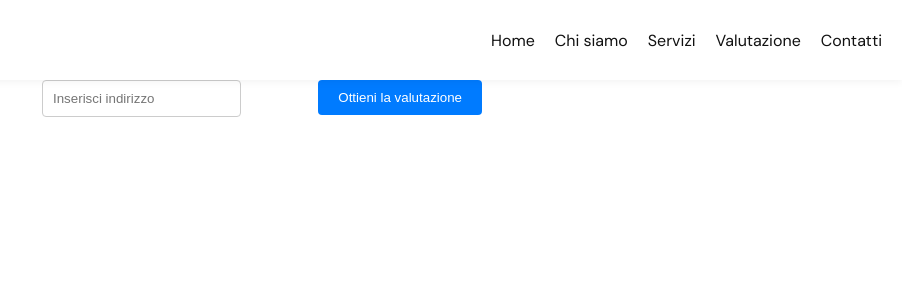
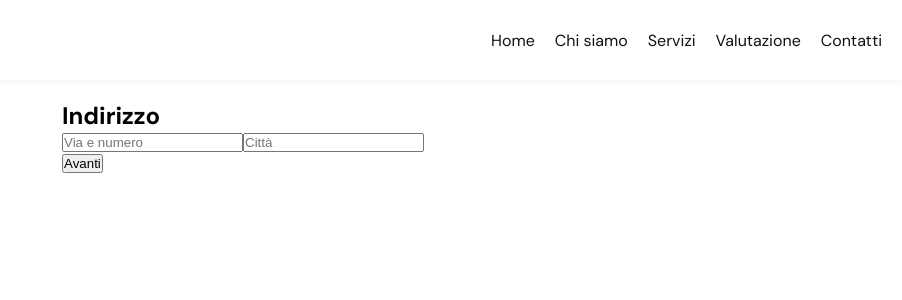
Before and after one commit to jacopoParlacino/KeyAbita, a React (Vite) app in the folder frontend/keyabita/: page /valutazione in a window 1280 px wide. Shown: the top 300 px of the page, without its empty margins (378-1280 px from the left). Built offline with nearby package versions, Linux system fonts and the light colour scheme.

Commit message:
Added a simplified form for testing API. The fetch with POST method goes to http://localhost:8080/api/valutazione

```diff
--- a/frontend/keyabita/src/components/MultiStepForm/MultiStepForm.tsx
+++ b/frontend/keyabita/src/components/MultiStepForm/MultiStepForm.tsx
@@ -1,27 +1,139 @@
 import { useState } from "react";
-import type { FormEvent } from "react";
-import styles from "./MultiStepForm.module.scss";
 
 export default function MultiStepForm() {
-  const [address, setAddress] = useState<string>("");
+  const [step, setStep] = useState(1);
 
-  const handleSubmit = (e: FormEvent<HTMLFormElement>) => {
-    e.preventDefault();
-    // Handle form submission logic here
-    console.log("Form submitted with address:", address);
+  const [formData, setFormData] = useState({
+    address: "",
+    city: "",
+    mq: "",
+    rooms: "",
+    condition: "",
+    floor: "",
+    year: "",
+  });
+
+  const handleChange = (e: React.ChangeEvent<HTMLInputElement | HTMLSelectElement>) => {
+    setFormData({ ...formData, [e.target.name]: e.target.value });
+  };
+
+  const nextStep = () => setStep((s) => s + 1);
+  const prevStep = () => setStep((s) => s - 1);
+
+  const handleSubmit = async () => {
+    try {
+      const response = await fetch("http://localhost:8080/api/valutazione", {
+        method: "POST",
+        headers: { "Content-Type": "application/json" },
+        body: JSON.stringify(formData),
+      });
+
+      if (!response.ok) throw new Error("Errore server");
+
+      alert("Valutazione inviata!");
+    } catch (err) {
+      console.error(err);
+      alert("Errore nell'invio");
+    }
   };
 
   return (
-    <form onSubmit={handleSubmit} className={styles.form}>
-      <input
-        type="text"
-        value={address}
-        onChange={(e) => setAddress(e.target.value)}
-        placeholder="Inserisci indirizzo"
-        className={styles.input}
-        required
-      />
-      <button type="submit" className={styles.button}>Ottieni la valutazione</button>
-    </form>
+    <div className="wizard">
+
+      {step === 1 && (
+        <div className="step">
+          <h2>Indirizzo</h2>
+
+          <input
+            name="address"
+            placeholder="Via e numero"
+            value={formData.address}
+            onChange={handleChange}
+          />
+
+          <input
+            name="city"
+            placeholder="Città"
+            value={formData.city}
+            onChange={handleChange}
+          />
+
+          <button onClick={nextStep}>Avanti</button>
+        </div>
+      )}
+
+      {step === 2 && (
+        <div className="step">
+          <h2>Caratteristiche</h2>
+
+          <input
+            name="mq"
+            type="number"
+            placeholder="Metri quadri"
+            value={formData.mq}
+            onChange={handleChange}
+          />
+
+          <input
+            name="rooms"
+            type="number"
+            placeholder="Numero stanze"
+            value={formData.rooms}
+            onChange={handleChange}
+          />
+
+          <div className="buttons">
+            <button onClick={prevStep}>Indietro</button>
+            <button onClick={nextStep}>Avanti</button>
+          </div>
+        </div>
+      )}
+
+      {step === 3 && (
+        <div className="step">
+          <h2>Stato immobile</h2>
+
+          <select name="condition" value={formData.condition} onChange={handleChange}>
+            <option value="">Seleziona</option>
+            <option value="nuovo">Nuovo</option>
+            <option value="ristrutturato">Ristrutturato</option>
+            <option value="buono">Buono</option>
+            <option value="da ristrutturare">Da ristrutturare</option>
+          </select>
+
+          <div className="buttons">
+            <button onClick={prevStep}>Indietro</button>
+            <button onClick={nextStep}>Avanti</button>
+          </div>
+        </div>
+      )}
+
+      {step === 4 && (
+        <div className="step">
+          <h2>Dettagli aggiuntivi</h2>
+
+          <input
+            name="floor"
+            type="number"
+            placeholder="Piano"
+            value={formData.floor}
+            onChange={handleChange}
+          />
+
+          <input
+            name="year"
+            type="number"
+            placeholder="Anno di costruzione"
+            value={formData.year}
+            onChange={handleChange}
+          />
+
+          <div className="buttons">
+            <button onClick={prevStep}>Indietro</button>
+            <button onClick={handleSubmit}>Invia valutazione</button>
+          </div>
+        </div>
+      )}
+    </div>
   );
 }
--- a/frontend/keyabita/src/pages/Valuation/Valuation.module.scss
+++ b/frontend/keyabita/src/pages/Valuation/Valuation.module.scss
@@ -8,6 +8,6 @@
     padding: 20px;
 
     @include desktop {
-        padding: 40px;
+        padding: 100px;
     }
 }
```
Also changed, not shown: frontend/keyabita/src/components/MultiStepForm/MultiStepForm_old.tsx (added, +27 -0 lines).
